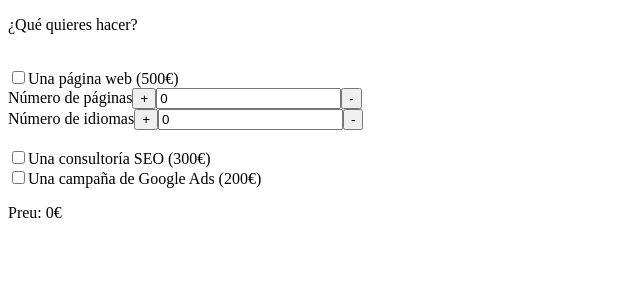
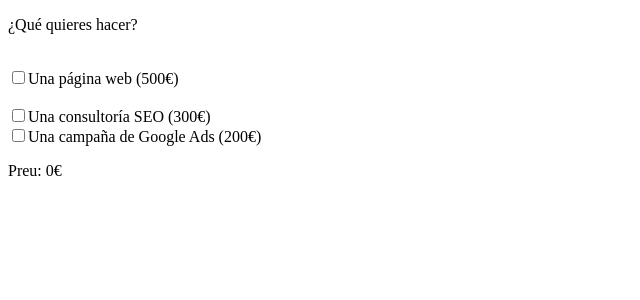
Before and after one commit to cris-casas/SPRINT_7, a React (Vite) app: page / in a window 1280 px wide. Shown: the top 300 px of the page, without its empty margins (0-640 px from the left). Built offline with nearby package versions, Linux system fonts and the light colour scheme.

Commit message:
conditional-rendering-ex-3

```diff
--- a/src/App.jsx
+++ b/src/App.jsx
@@ -1,4 +1,3 @@
-
 import { useState } from 'react'
 import { useEffect } from 'react'
 import WebOptions from "./components/WebOptions"
@@ -17,17 +16,23 @@ function App() {
     setNumPages(numPages + 1);
   };
 
+   // Condicional ternario
+
+  const decreasePages = () => numPages > 0 ? setNumPages(numPages - 1) : null;
+
+  /*
   const decreasePages = () => {
-    setNumPages(numPages - 1);
+    if (numPages > 0) {
+      setNumPages(numPages - 1);
+    }
   };
+  */
 
   const incrementLang = () => {
     setNumLanguages(numLanguages + 1);
   };
 
-  const decreaseLang = () => {
-    setNumLanguages(numLanguages - 1);
-  };
+  const decreaseLang = () => numLanguages > 0 ? setNumLanguages(numLanguages - 1) : null;
 
   const handleCheckbox = (event) => {
     const value = +event.target.value;
@@ -55,14 +60,14 @@ function App() {
       <input type="checkbox" id="pagina-web" value={500} onChange={handleCheckbox} />
       <label htmlFor="pagina-web">Una página web (500€)</label>
       <br />
-      <WebOptions
+      {isChecked.includes(500) ? <WebOptions
         onIncreasePages={incrementPages}
         onDecreasePages={decreasePages}
         onIncrementLang={incrementLang}
         onDecreaseLang={decreaseLang}
         numPages={numPages}
         numLanguages={numLanguages}
-      />
+      /> : null}
       <br />
       <input type="checkbox" id="consultoria-seo" value={300} onChange={handleCheckbox} />
       <label htmlFor="consultoria-seo">Una consultoría SEO (300€)</label>
```
